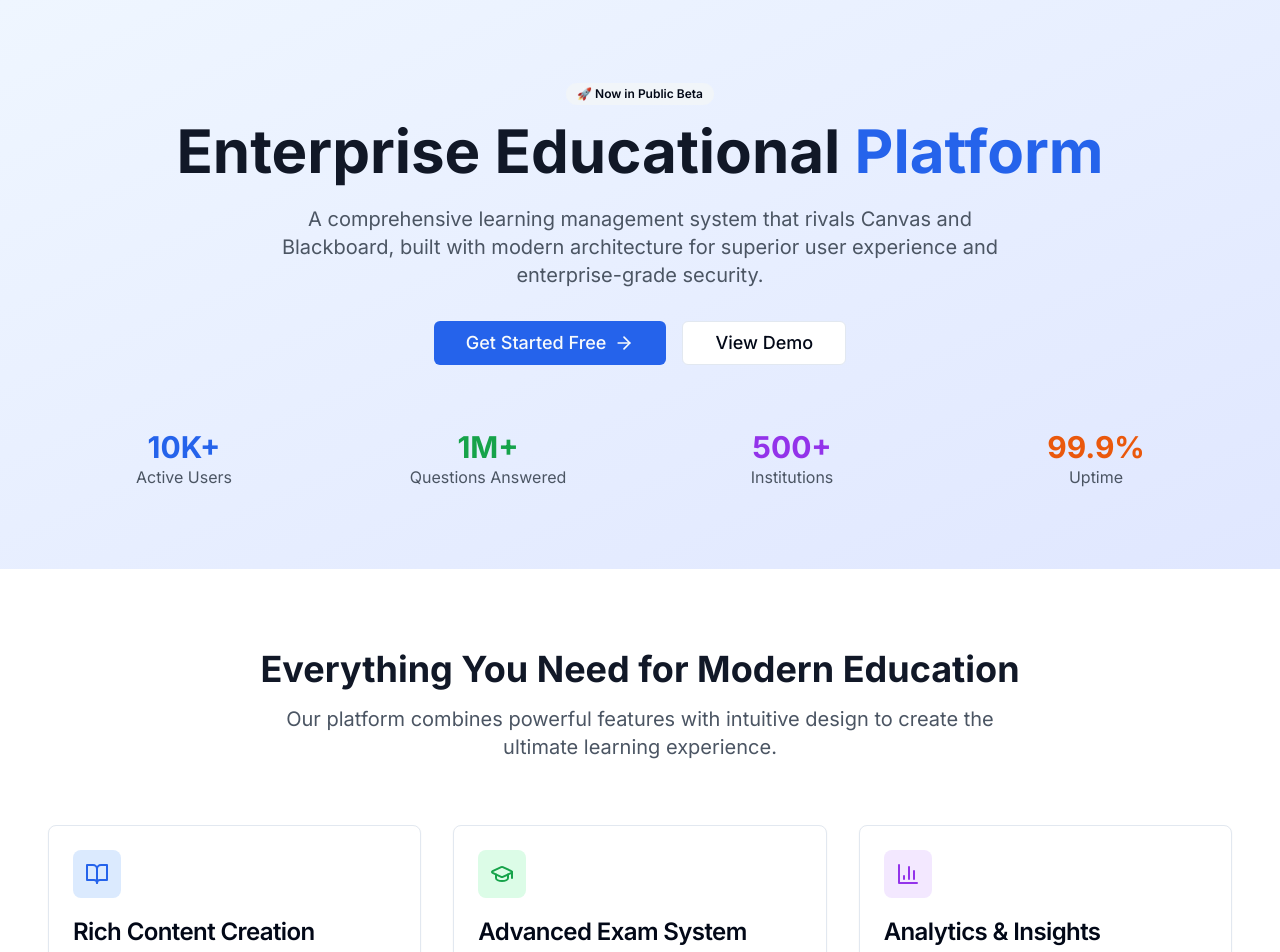
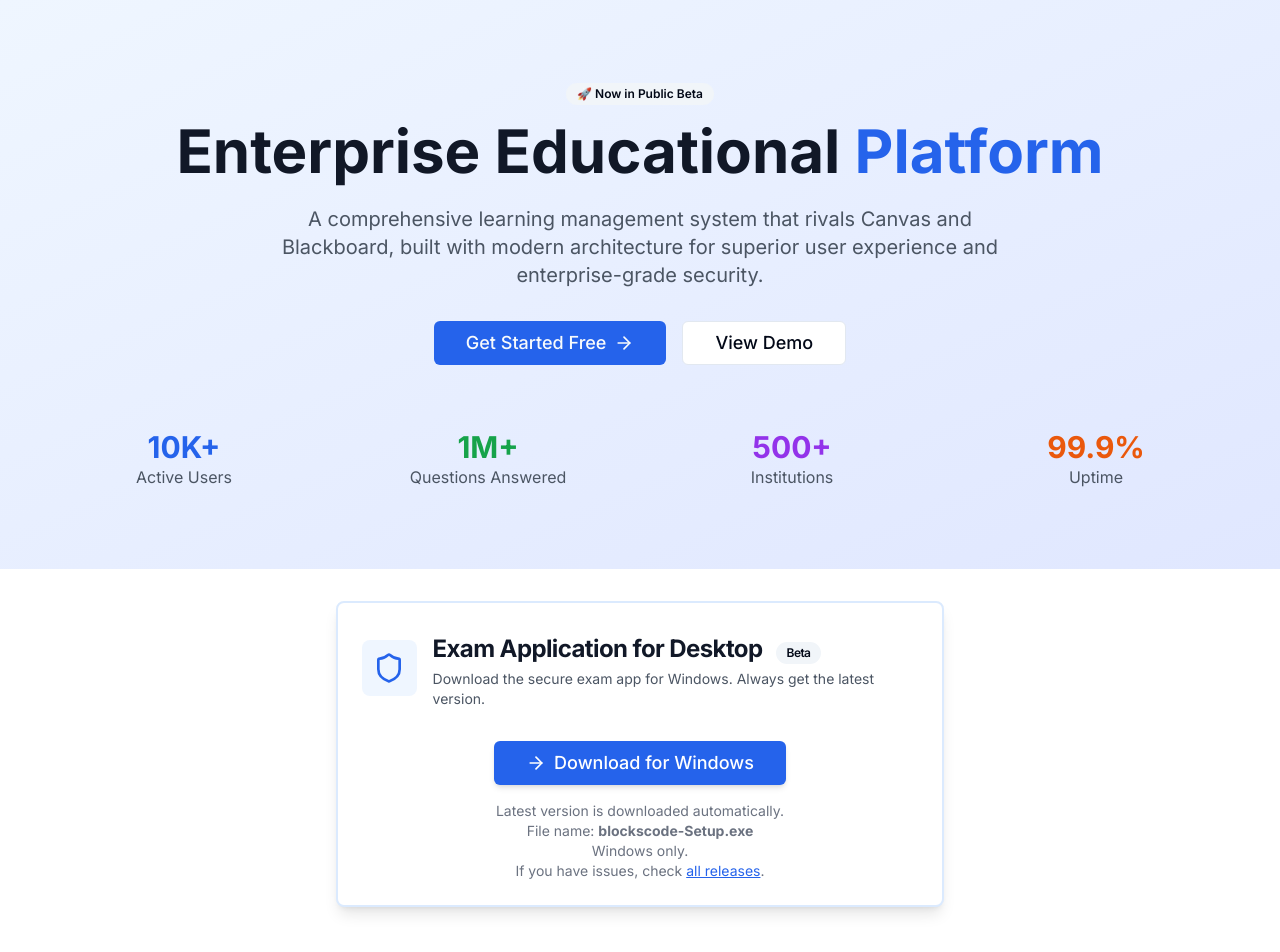
Before and after one commit to xisense0101/coding-platform, a Next.js app in the folder apps/web/: page / in a window 1280 px wide. Shown: the top 952 px of the page. Built offline with nearby package versions, Linux system fonts and the light colour scheme; no server answers.

Commit message:
feat: add Exam App Download section with Windows download link and details

```diff
--- a/apps/web/src/app/page.tsx
+++ b/apps/web/src/app/page.tsx
@@ -72,6 +72,39 @@ export default function HomePage() {
               <div className="text-gray-600 dark:text-gray-300">Uptime</div>
             </div>
           </div>
+        </div>
+      </section>
+      {/* Exam App Download Section */}
+      <section className="py-8 px-4">
+        <div className="container mx-auto max-w-2xl">
+          <Card className="shadow-lg border-2 border-blue-100 dark:border-blue-900 bg-white dark:bg-gray-900">
+            <CardHeader className="flex flex-row items-center gap-4">
+              <div className="w-14 h-14 bg-blue-50 dark:bg-blue-800 rounded-lg flex items-center justify-center">
+                <Shield className="h-8 w-8 text-blue-600 dark:text-blue-400" />
+              </div>
+              <div>
+                <CardTitle className="text-2xl font-bold text-gray-900 dark:text-white mb-1">Exam Application for Desktop <Badge variant="secondary" className="ml-2">Beta</Badge></CardTitle>
+                <CardDescription className="text-gray-600 dark:text-gray-300">Download the secure exam app for Windows. Always get the latest version.</CardDescription>
+              </div>
+            </CardHeader>
+            <CardContent className="pt-2 pb-6 flex flex-col items-center">
+              <Button asChild size="lg" className="text-lg px-8 bg-blue-600 hover:bg-blue-700 text-white shadow-md">
+                <a
+                  href="https://github.com/xisense0101/exam-electron/releases/latest/download/blockscode-Setup-1.0.9.exe"
+                  target="_blank"
+                  rel="noopener noreferrer"
+                  download
+                >
+                  <span className="flex items-center gap-2">
+                    <ArrowRight className="h-5 w-5" /> Download for Windows
+                  </span>
+                </a>
+              </Button>
+              <div className="mt-4 text-sm text-gray-500 dark:text-gray-400 text-center">
+                <span>Latest version is downloaded automatically. <br />File name: <b>blockscode-Setup.exe</b> <br />Windows only. <br />If you have issues, check <a href="https://github.com/xisense0101/exam-electron/releases" target="_blank" rel="noopener noreferrer" className="underline text-blue-600 dark:text-blue-400">all releases</a>.</span>
+              </div>
+            </CardContent>
+          </Card>
         </div>
       </section>
 
```
